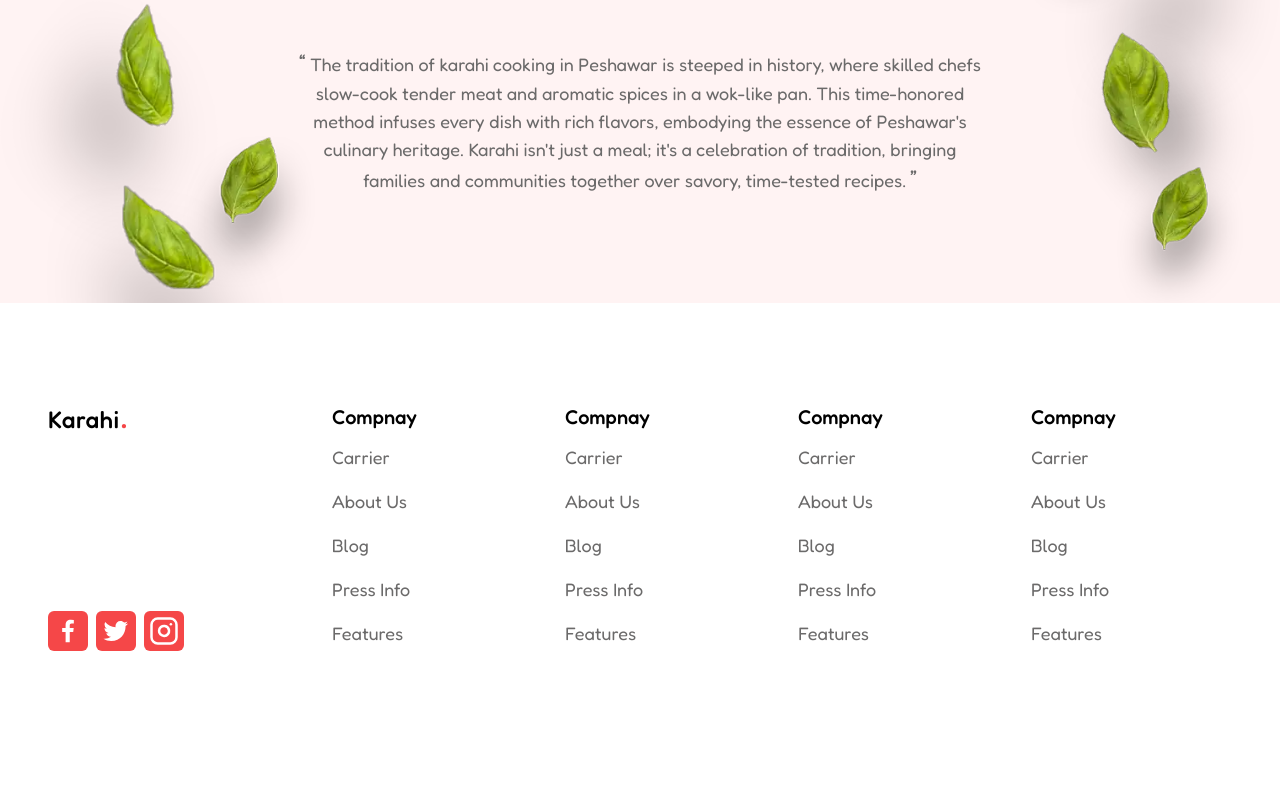
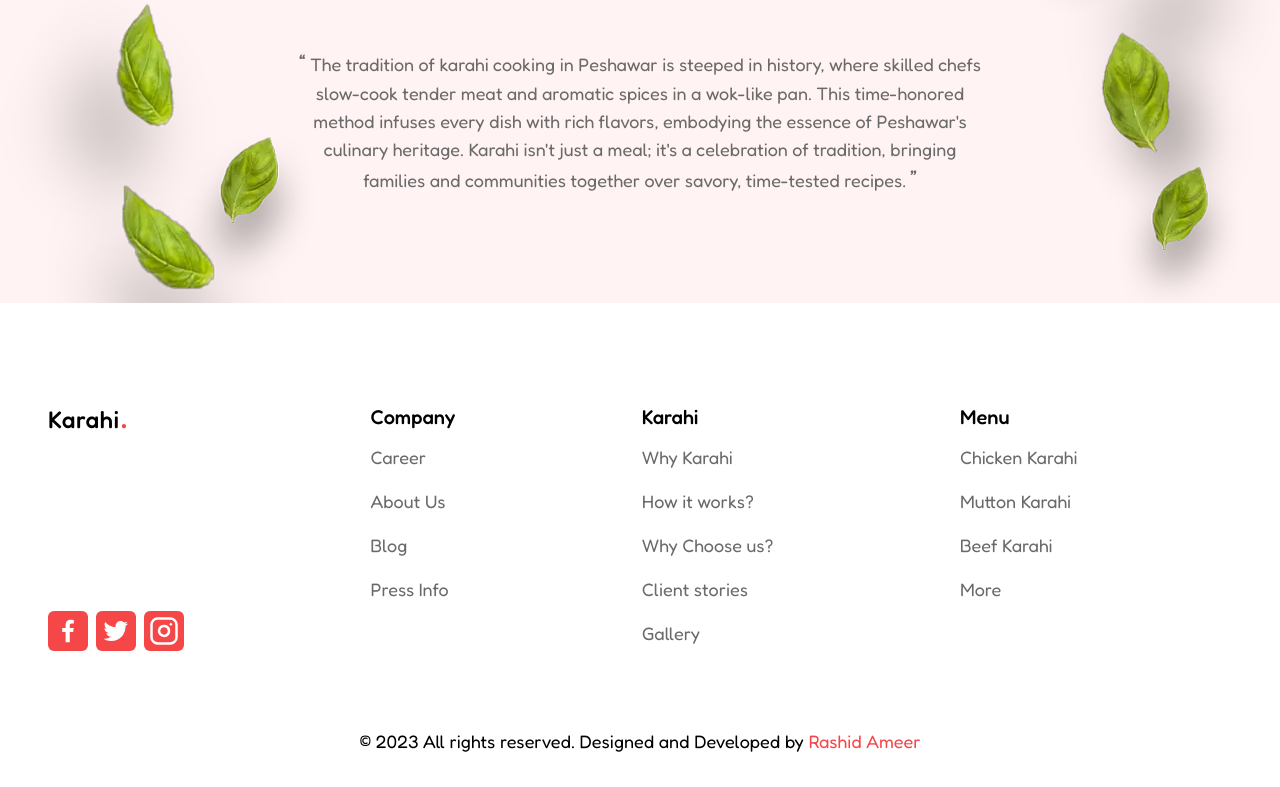
Before and after one commit to RA-Offical/italian-food-app, a React (Vite) app: page / in a window 1280 px wide. Shown: the part 1699-2486 px from the top of the page. Before the commit the page ends 2394 px from the top, so only its background shows below. Built offline with nearby package versions, Linux system fonts and the light colour scheme.

Commit message:
Finish Copyright Component and modify Accordian component to have dynamic links

```diff
--- a/src/assets/icons.jsx
+++ b/src/assets/icons.jsx
@@ -9,6 +9,7 @@ import { BiLogoFacebook } from "react-icons/bi";
 import { BiLogoTwitter } from "react-icons/bi";
 import { FiInstagram } from "react-icons/fi";
 import { FaChevronDown } from "react-icons/fa6";
+import { FaRegCopyright } from "react-icons/fa6";
 
 export {
 	BsDot,
@@ -22,4 +23,5 @@ export {
 	BiLogoTwitter,
 	FiInstagram,
 	FaChevronDown,
+	FaRegCopyright,
 };
--- a/src/components/Accordian/Accordian.jsx
+++ b/src/components/Accordian/Accordian.jsx
@@ -1,13 +1,13 @@
 import { useState } from "react";
 import { FaChevronDown } from "../../assets/icons";
 
-const Accordian = ({ clases }) => {
+const Accordian = ({ clases, title, menus }) => {
 	const [isAccordianOpen, setIsAccordianOpen] = useState(false);
 
 	return (
 		<div className={`${clases}`}>
 			<header className="flex justify-between items-center py-1">
-				<h2 className="font-medium text-dark text-xl">Compnay</h2>
+				<h2 className="font-medium text-dark text-xl">{title}</h2>
 				<button
 					className="text-red lg:hidden mr-[10%]"
 					onClick={(e) => {
@@ -23,50 +23,18 @@ const Accordian = ({ clases }) => {
 				} lg:grid-rows-[1fr]`}
 			>
 				<ul className="overflow-hidden">
-					<li>
+					{menus.map(({ id, linkTitle }) => {
+						return (
+							<li key={id}>
 								<a
 									href="#"
 									className="py-2 inline-block hover:text-red transition-[color] duration-300"
 								>
-							Carrier
+									{linkTitle}
 								</a>
 							</li>
-
-					<li>
-						<a
-							href="#"
-							className="py-2 inline-block hover:text-red transition-[color] duration-300"
-						>
-							About Us
-						</a>
-					</li>
-
-					<li>
-						<a
-							href="#"
-							className="py-2 inline-block hover:text-red transition-[color] duration-300"
-						>
-							Blog
-						</a>
-					</li>
-
-					<li>
-						<a
-							href="#"
-							className="py-2 inline-block hover:text-red transition-[color] duration-300"
-						>
-							Press Info
-						</a>
-					</li>
-
-					<li>
-						<a
-							href="#"
-							className="py-2 inline-block hover:text-red transition-[color] duration-300"
-						>
-							Features
-						</a>
-					</li>
+						);
+					})}
 				</ul>
 			</div>
 		</div>
--- a/src/components/Copyright/Copyright.jsx
+++ b/src/components/Copyright/Copyright.jsx
@@ -0,0 +1,15 @@
+import React from "react";
+import { FaRegCopyright } from "../../assets/icons";
+
+const Copyright = () => {
+	const year = new Date().getFullYear();
+
+	return (
+		<div className="py-2 gap-2 text-dark text-center">
+			&copy; {year} All rights reserved. Designed and Developed by{" "}
+			<span className="text-red">Rashid Ameer</span>
+		</div>
+	);
+};
+
+export default Copyright;
--- a/src/components/PrimaryFooter/PrimaryFooter.jsx
+++ b/src/components/PrimaryFooter/PrimaryFooter.jsx
@@ -1,6 +1,7 @@
 import React from "react";
-import { Accordian, Container, Logo } from "../";
+import { Accordian, Container, Copyright, Logo } from "../";
 import { BiLogoFacebook, BiLogoTwitter, FiInstagram } from "../../assets/icons";
+import { footerMenusData } from "../../data/footerMenusData";
 
 const Footer = () => {
 	return (
@@ -27,13 +28,20 @@ const Footer = () => {
 				</div>
 
 				{/* Accordian component */}
-				<Accordian clases={"grow py-3 lg:py-0"} />
-				{/* Accordian component */}
-				<Accordian clases={"grow py-3 lg:py-0"} />
-				{/* Accordian component */}
-				<Accordian clases={"grow py-3 lg:py-0"} />
-				{/* Accordian component */}
-				<Accordian clases={"grow py-4 md:py-0"} />
+				{footerMenusData.map(({ id, title, menus }) => {
+					return (
+						<Accordian
+							key={id}
+							clases={"grow py-3 lg:py-0"}
+							title={title}
+							menus={menus}
+						/>
+					);
+				})}
+			</Container>
+
+			<Container classes={"py-6"}>
+				<Copyright />
 			</Container>
 		</footer>
 	);
--- a/src/components/index.js
+++ b/src/components/index.js
@@ -10,3 +10,4 @@ export { default as MenuCard } from "./MenuCard/MenuCard";
 export { default as Heritage } from "./Heritage/Heritage";
 export { default as PrimaryFooter } from "./PrimaryFooter/PrimaryFooter";
 export { default as Accordian } from "./Accordian/Accordian";
+export { default as Copyright } from "./Copyright/Copyright";
--- /dev/null
+++ b/src/data/footerMenusData.js
@@ -0,0 +1,34 @@
+export const footerMenusData = [
+	{
+		id: 1,
+		title: "Company",
+		menus: [
+			{ id: 1, linkTitle: "Career" },
+			{ id: 2, linkTitle: "About Us" },
+			{ id: 3, linkTitle: "Blog" },
+			{ id: 4, linkTitle: "Press Info" },
+			"Features",
+		],
+	},
+	{
+		id: 2,
+		title: "Karahi",
+		menus: [
+			{ id: 1, linkTitle: "Why Karahi" },
+			{ id: 2, linkTitle: "How it works?" },
+			{ id: 3, linkTitle: "Why Choose us?" },
+			{ id: 4, linkTitle: "Client stories" },
+			{ id: 5, linkTitle: "Gallery" },
+		],
+	},
+	{
+		id: 3,
+		title: "Menu",
+		menus: [
+			{ id: 1, linkTitle: "Chicken Karahi" },
+			{ id: 2, linkTitle: "Mutton Karahi" },
+			{ id: 3, linkTitle: "Beef Karahi" },
+			{ id: 4, linkTitle: "More" },
+		],
+	},
+];
```
Lines whose indentation alone changed are shown as unchanged.
